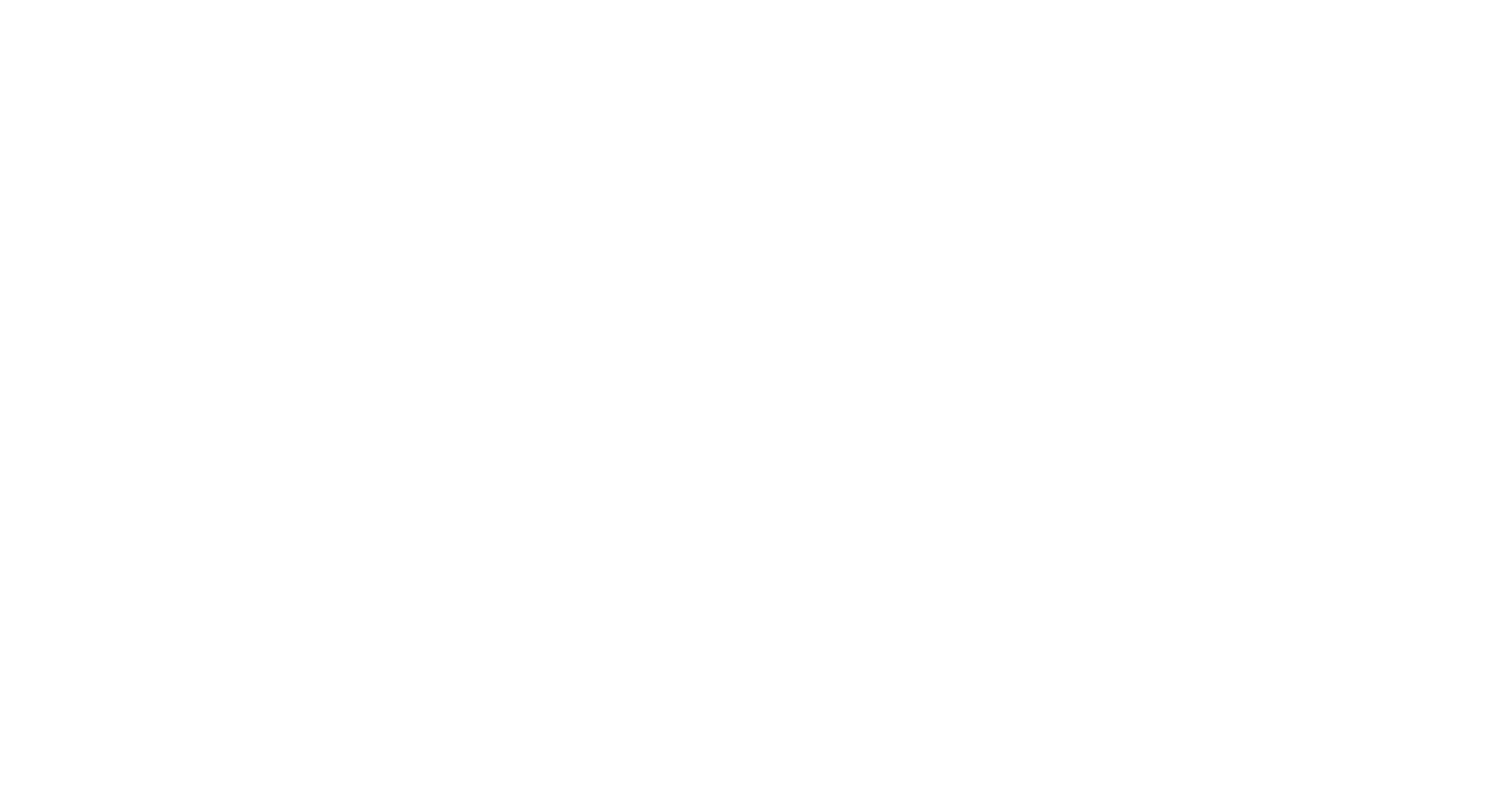
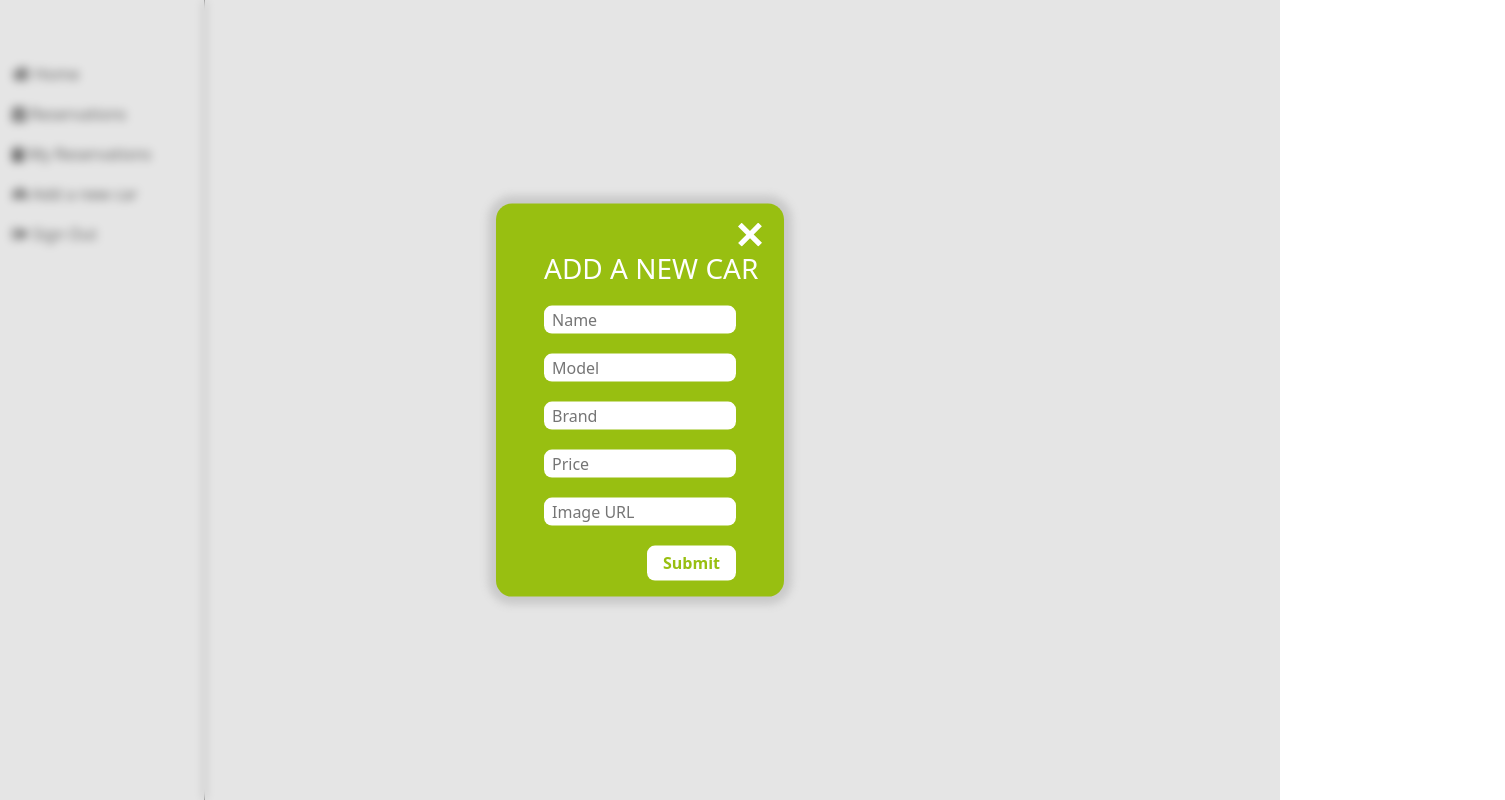
Before and after one commit to mariordgez/Final-Capstone-React, a React (Create React App) app: page /addCar in a window 1280 px wide. Before the commit this address had no page. Shown: the whole page, 1505 px wide, since content can reach past the window. Built offline with nearby package versions, Linux system fonts and the light colour scheme.

Commit message:
Finish styling on navbar

```diff
--- a/src/App.js
+++ b/src/App.js
@@ -7,6 +7,7 @@ import LoginForm from './components/login/loginForm';
 import Detail from './components/Detail';
 import Reservations from './components/Reservations/reservations';
 import MyReservations from './components/Reservations/myReservations';
+import AddNewCar from './components/forms/AddNewCar';
 import './App.css';
 import Navbar from './components/Navbar/navbar';
 
@@ -39,6 +40,7 @@ function App() {
           <Route path="/detail/cars/:carid" element={<Navbar Page={Detail} />} />
           <Route path="/reservations" element={<Navbar Page={Reservations} />} />
           <Route path="/myReservations" element={<Navbar Page={MyReservations} />} />
+          <Route path="/addCar" element={<Navbar Page={AddNewCar} />} />
         </Routes>
       </main>
     </Router>
--- a/src/components/Navbar/navbar.js
+++ b/src/components/Navbar/navbar.js
@@ -1,6 +1,7 @@
 import React from 'react';
 import PropTypes from 'prop-types';
-import { Link } from 'react-router-dom';
+import { NavLink } from 'react-router-dom';
+import '../../css/navbar.css';
 import 'bootstrap/dist/css/bootstrap.min.css';
 import { FontAwesomeIcon } from '@fortawesome/react-fontawesome';
 import {
@@ -8,8 +9,8 @@ import {
   faClipboard,
   faSignOutAlt,
   faCalendarCheck,
+  faCar,
 } from '@fortawesome/free-solid-svg-icons';
-import '../../css/navbar.css';
 
 const Navbar = (props) => {
   const { Page } = props;
@@ -17,40 +18,67 @@ const Navbar = (props) => {
     <div className="container-fluid">
       <div className="row flex-nowrap">
         <div className="col-auto col-md-3 col-xl-2 px-sm-2 px-0 bg-white">
-          <div className="d-flex flex-column align-items-center align-items-sm-start px-0 pt-2 text-white min-vh-100">
-            <Link
+          <div className="border-right d-flex flex-column align-items-center align-items-sm-start px-0 pt-2 text-white min-vh-100">
+            <NavLink
+              exact
               to="/"
               className="d-flex align-items-center pb-3 mb-md-0 me-md-auto text-white text-decoration-none"
             >
               <span className="fs-5 d-none d-sm-inline">Menu</span>
-            </Link>
+            </NavLink>
             <ul
-              className="w-100 nav nav-pills flex-column mb-sm-auto mb-0 align-items-center align-items-sm-start"
+              className="w-100 nav  flex-column mb-sm-auto mb-0 align-items-center align-items-sm-start"
               id="menu"
             >
-              <li className="px-1 nav-item w-100 hoverlink">
-                <Link to="/" className="hoverlink nav-link align-middle px-0">
+              <li className="px-1 nav-item w-100 hoverli">
+                <NavLink
+                  exact
+                  to="/"
+                  className={(isActive) => `hoverlink  align-middle px-0${!isActive ? ' selected' : ''}`}
+                  activeStyle={{
+                    fontWeight: 'bold',
+                    color: 'red',
+                  }}
+                >
                   <FontAwesomeIcon icon={faHome} />
                   <span className="ms-1 d-none d-sm-inline">Home</span>
-                </Link>
+                </NavLink>
               </li>
-              <li className="px-1 nav-item w-100 hoverlink">
-                <Link to="/reservations" className="hoverlink nav-link align-middle px-0">
+              <li className="px-1 nav-item w-100 hoverli">
+                <NavLink
+                  to="/reservations"
+                  className={(isActive) => `hoverlink  align-middle px-0${!isActive ? ' selected' : ''}`}
+                >
                   <FontAwesomeIcon icon={faCalendarCheck} />
                   <span className="ms-1 d-none d-sm-inline">Reservations</span>
-                </Link>
+                </NavLink>
               </li>
-              <li className="px-1 nav-item w-100 hoverlink">
-                <Link to="/myReservations" className="hoverlink nav-link align-middle px-0">
+              <li className="px-1 nav-item w-100 hoverli">
+                <NavLink
+                  to="/myReservations"
+                  className={(isActive) => `hoverlink  align-middle px-0${!isActive ? ' selected' : ''}`}
+                >
                   <FontAwesomeIcon icon={faClipboard} />
                   <span className="ms-1 d-none d-sm-inline">My Reservations</span>
-                </Link>
+                </NavLink>
               </li>
-              <li className="px-1 nav-item w-100 hoverlink">
-                <Link to="/" className="hoverlink nav-link align-middle px-0">
+              <li className="px-1 nav-item w-100 hoverli">
+                <NavLink
+                  to="/addCar"
+                  className={(isActive) => `hoverlink align-middle px-0${!isActive ? ' selected' : ''}`}
+                >
+                  <FontAwesomeIcon icon={faCar} />
+                  <span className="ms-1 d-none d-sm-inline">Add a new car</span>
+                </NavLink>
+              </li>
+              <li className="px-1 nav-item w-100 hoverli">
+                <NavLink
+                  to="/"
+                  className={(isActive) => `hoverlink  align-middle px-0 ${!isActive ? ' selected' : ''}`}
+                >
                   <FontAwesomeIcon icon={faSignOutAlt} />
                   <span className="ms-1 d-none d-sm-inline">Sign Out</span>
-                </Link>
+                </NavLink>
               </li>
             </ul>
           </div>
--- a/src/css/navbar.css
+++ b/src/css/navbar.css
@@ -1,8 +1,26 @@
-.hoverlink:hover {
+.hoverli:hover {
   background-color: #98bf11;
   color: white;
 }
 
+.selected {
+  background-color: #98bf11;
+  color: white;
+}
+.hoverlink:hover {
+  color: white;
+}
 .hoverlink {
+  display: block;
+  padding: 0.5rem 1rem;
+  padding-right: 1rem;
+  padding-left: 1rem;
+  text-decoration: none;
+  transition: color 0.15s ease-in-out, background-color 0.15s ease-in-out,
+    border-color 0.15s ease-in-out;
   color: black;
 }
+
+.border-right {
+  border-right: 1px solid black;
+}
```
Also changed, not shown: 1 other file (tests, documents, lock files or other folders).
